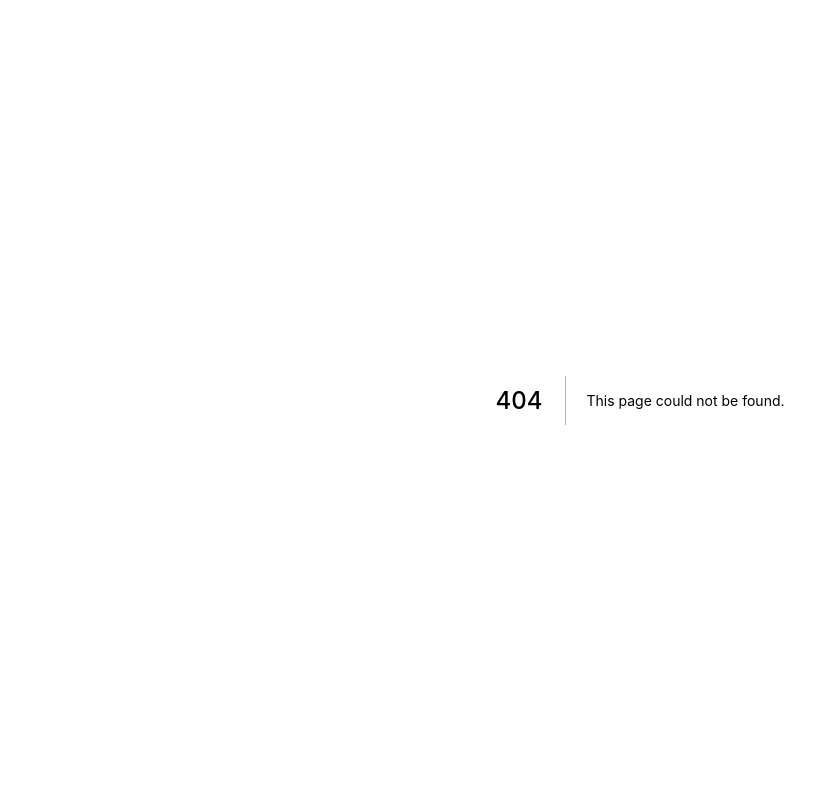
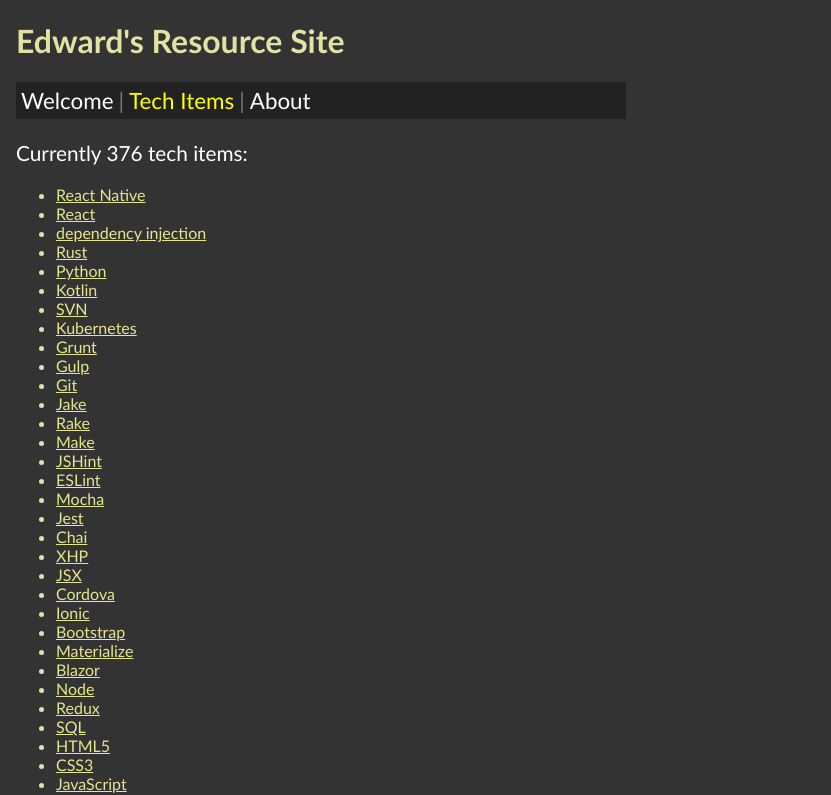
Before and after one commit to edwardtanguay/nextapp005, a Next.js app: page /tech-items in a window 1280 px wide. Before the commit this address had no page. Shown: the top 795 px of the page, without its empty margins (0-831 px from the left). Built offline with nearby package versions, Linux system fonts and the light colour scheme.

Commit message:
static id

```diff
--- a/components/Nav.js
+++ b/components/Nav.js
@@ -10,7 +10,7 @@
             </span>
             <span className="separator">|</span>
             <span>
-                <NavLink href="/techItems">Tech Items</NavLink>
+                <NavLink href="/tech-items">Tech Items</NavLink>
             </span>
             <span className="separator">|</span>
             <span>
--- a/pages/techItems.js
+++ b/pages/tech-items.js
@@ -2,6 +2,7 @@
 import { SiteHeader } from '../components/SiteHeader';
 import { Nav } from '../components/Nav';
 import techItems from '../data/techItems.json';
+import { NavLink } from '../components/NavLink';
 
 const TechItems = () => {
 	return (
@@ -19,7 +20,7 @@
 			<p>Currently {techItems.length} tech items:</p>
 			<ul>
 				{techItems.map((techItem, index) => {
-					return <li key={index}>{techItem.title}</li>;
+					return <li key={index}><NavLink href={`tech-items/${techItem.id}`}>{techItem.title}</NavLink></li>;
 				})}
 			</ul>
 		</>
```
